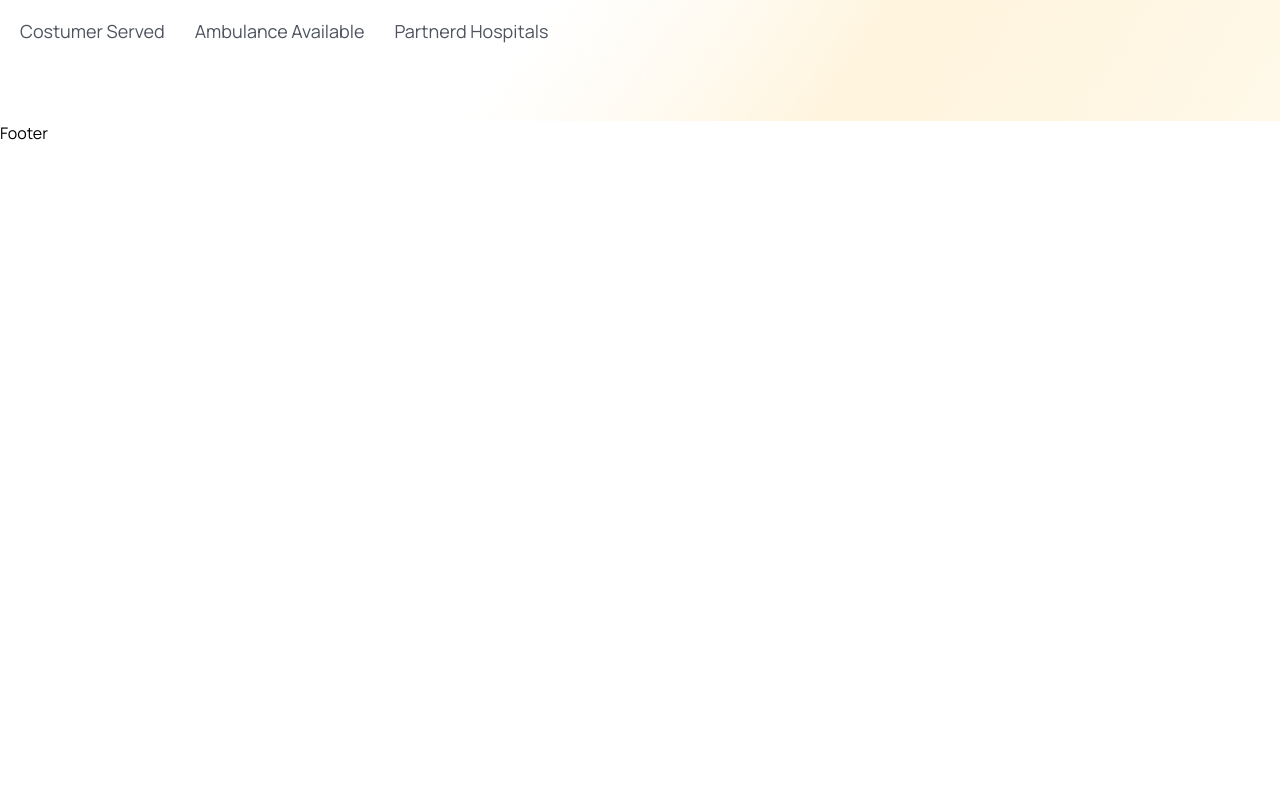
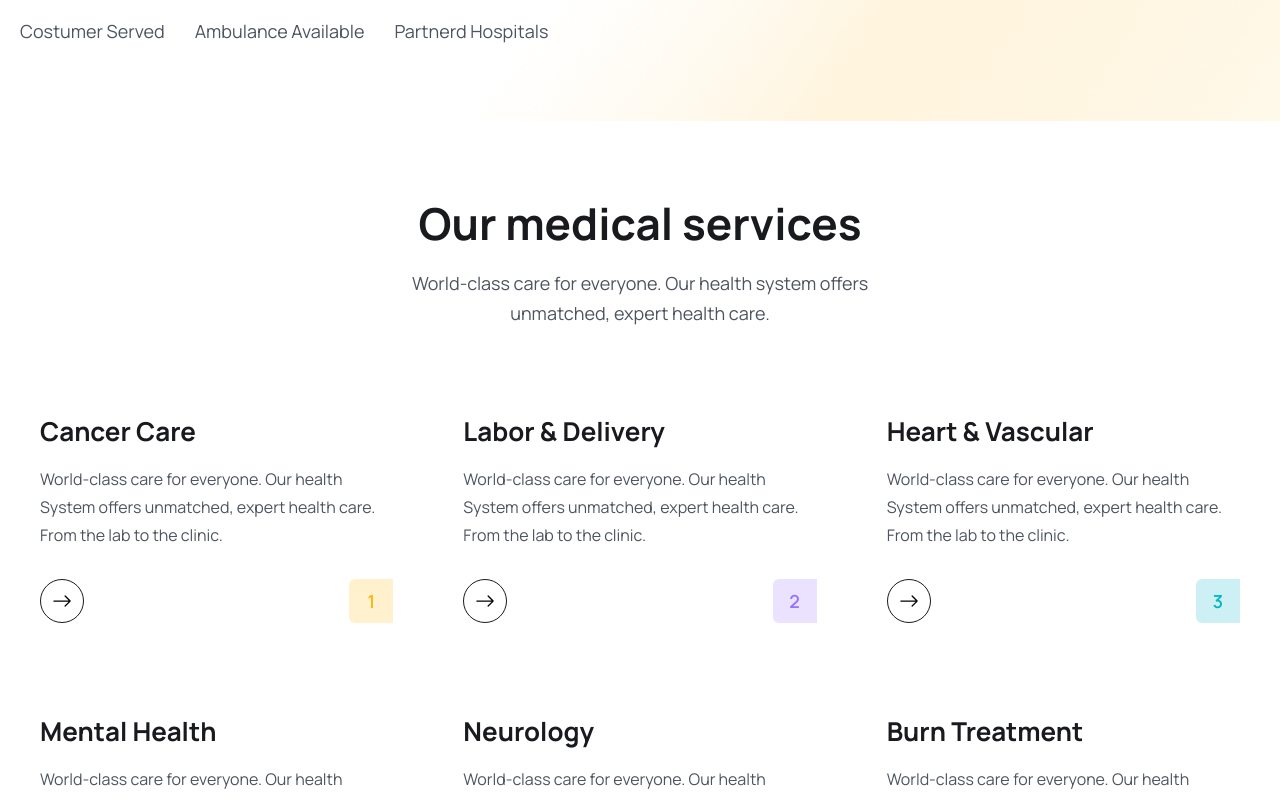
Before and after one commit to sparshgupta121/Techack-4.0, a React (Vite) app in the folder frontend/: page / in a window 1280 px wide. Shown: the part 720-1519 px from the top of the page. Before the commit the page ends 865 px from the top, so only its background shows below. Built offline with nearby package versions, Linux system fonts and the light colour scheme.

Commit message:
services section completed

```diff
--- /dev/null
+++ b/frontend/src/components/Services/ServiceCard.jsx
@@ -0,0 +1,39 @@
+import { BsArrowRight } from "react-icons/bs";
+import { Link } from "react-router-dom";
+
+const ServiceCard = ({ item, index }) => {
+    const { name, desc, bgColor, textColor } = item;
+
+    return (
+        <div className="py-[30px] px-3 lg:px-5">
+            <h2 className="text-[26px] leading-9 text-headingColor font-[700]">
+                {name}
+            </h2>
+            <p className="text-[16px] leading-7 font-[400] text-textColor mt-4">
+                {desc}
+            </p>
+
+            <div className="flex items-center justify-between mt-[30px]">
+                <Link
+                    to="/doctors"
+                    className="w-[44px] h-[44px] rounded-full border border-solid border-[#181A1E] flex items-center justify-center group hover:bg-primaryColor hover:border-none"
+                >
+                    <BsArrowRight className="group-hover:text-white w-6 h-5" />
+                </Link>
+
+                <span
+                    className="w-[44px] h-[44px] flex items-center justify-center text-[18px] leading-[30px] font-[600]"
+                    style={{
+                        background: `${bgColor}`,
+                        color: `${textColor}`,
+                        borderRadius: "6px 0 0 6px",
+                    }}
+                >
+                    {index + 1}
+                </span>
+            </div>
+        </div>
+    );
+};
+
+export default ServiceCard;
--- /dev/null
+++ b/frontend/src/components/Services/ServiceList.jsx
@@ -0,0 +1,16 @@
+import React from "react";
+
+import { services } from "./../../assets/data/services";
+import ServiceCard from "./ServiceCard";
+
+const ServiceList = () => {
+  return (
+        <div className="grid grid-cols-1 md:grid-cols-2 lg:grid-cols-3 gap-5 lg:gap-[30px] mt-[30px] lg:mt-[55px]">
+            {services.map((item,index) => (
+            <ServiceCard item={item} index={index} key={index}/>
+            ))}
+        </div>
+    );
+};
+
+export default ServiceList;
--- a/frontend/src/pages/Home.jsx
+++ b/frontend/src/pages/Home.jsx
@@ -3,6 +3,7 @@
 import heroImg01 from "../assets/images/hero-img01.png";
 import heroImg02 from "../assets/images/hero-img02.png";
 import heroImg03 from "../assets/images/hero-img03.png";
+import ServiceList from "../components/Services/ServiceList";
 
 const Home = () => {
   return(
@@ -67,9 +68,22 @@
             </div>
           </div>
         </section>
-        {/* hero Section end */}
-      </>
+      {/* hero Section end */}
 
+      {/* =========== services section ==============*/}
+      <section>
+        <div className="container">
+          <div className="xl:w-[470px] mx-auto">
+            <h2 className="heading text-center">Our medical services</h2>
+            <p className="text_para text-center">World-class care for everyone. Our health system offers unmatched,  expert health care.
+            </p>
+          </div>
+
+          <ServiceList/>
+        </div>
+      </section>
+      {/* =========== services section ==============*/}
+    </>
   );
 };
 
```
